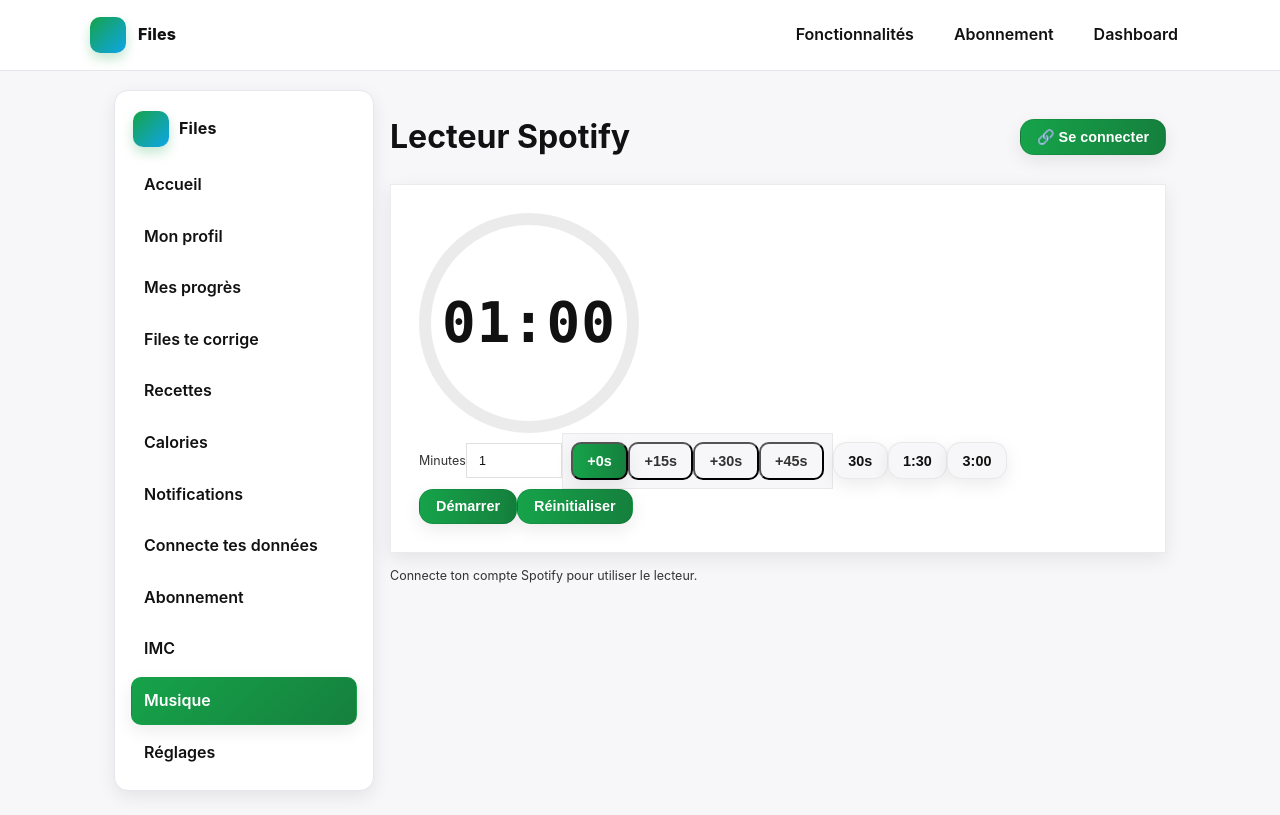
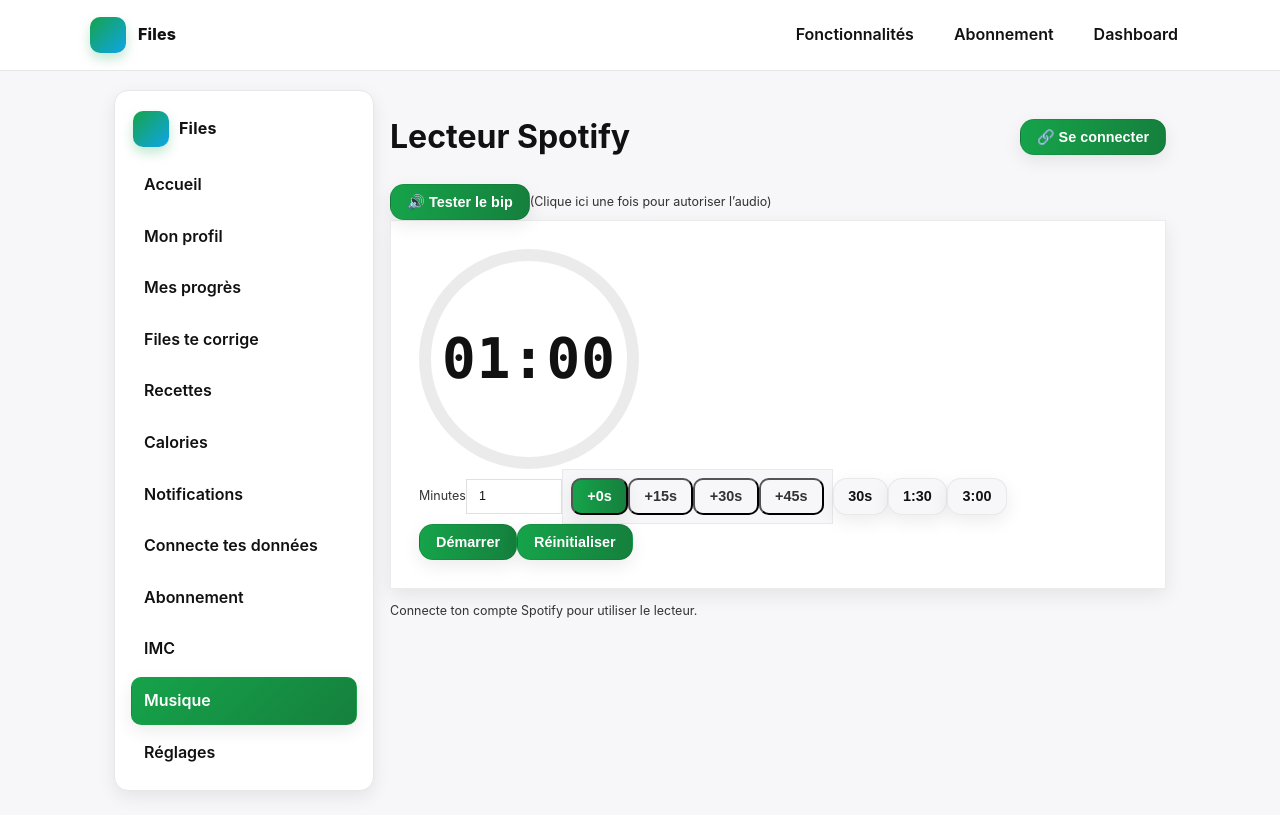
Before and after one commit to lebasquelyza/appli-files, a Next.js app in the folder apps/web/: page /dashboard/music in a window 1280 px wide. Built offline with nearby package versions, Linux system fonts and the light colour scheme; no server answers.

Commit message:
Update page.tsx

```diff
--- a/apps/web/app/dashboard/music/page.tsx
+++ b/apps/web/app/dashboard/music/page.tsx
@@ -1,4 +1,5 @@
 "use client";
+import { useEffect, useRef, useState } from "react";
 import { useSession, signIn, signOut } from "next-auth/react";
 import dynamic from "next/dynamic";
 
@@ -7,6 +8,63 @@ const Timer = dynamic(() => import("@/components/Timer"), { ssr: false });
 
 export default function MusicPage() {
   const { data: session, status } = useSession();
+  const [audioReady, setAudioReady] = useState(false);
+
+  // --- Web Audio pour le bip (dans cette page) ---
+  const audioCtxRef = useRef<AudioContext | null>(null);
+  const ensureAudioCtx = async () => {
+    const Ctx = (window.AudioContext || (window as any).webkitAudioContext);
+    if (!audioCtxRef.current) audioCtxRef.current = new Ctx();
+    if (audioCtxRef.current.state === "suspended") await audioCtxRef.current.resume();
+    return audioCtxRef.current;
+  };
+  const playBeep = async (duration = 0.3, freq = 880) => {
+    try {
+      const ctx = await ensureAudioCtx();
+      const osc = ctx.createOscillator();
+      const gain = ctx.createGain();
+      osc.type = "sine";
+      osc.frequency.value = freq;
+      osc.connect(gain);
+      gain.connect(ctx.destination);
+      const now = ctx.currentTime;
+      gain.gain.setValueAtTime(0.0001, now);
+      gain.gain.exponentialRampToValueAtTime(0.2, now + 0.01);
+      gain.gain.exponentialRampToValueAtTime(0.0001, now + duration);
+      osc.start(now);
+      osc.stop(now + duration + 0.05);
+    } catch {
+      /* ignore */
+    }
+  };
+
+  // --- Observe le DOM du Timer pour détecter "0s" ---
+  const timerHostRef = useRef<HTMLDivElement | null>(null);
+  const hasBeepedRef = useRef(false);
+  useEffect(() => {
+    const host = timerHostRef.current;
+    if (!host) return;
+
+    const obs = new MutationObserver(() => {
+      if (!audioReady) return; // évite les blocages auto-play
+      const txt = host.innerText || "";
+      // déclenche si on voit "0s" et on ne l'a pas encore fait
+      if (!hasBeepedRef.current && /\b0s\b/.test(txt)) {
+        hasBeepedRef.current = true;
+        // 2 petits bips pour être bien audible
+        playBeep();
+        setTimeout(() => playBeep(), 200);
+      }
+      // si on repart au-dessus de 0, on réarme
+      if (hasBeepedRef.current && /\b([1-9]\d*)s\b/.test(txt)) {
+        hasBeepedRef.current = false;
+      }
+    });
+
+    obs.observe(host, { subtree: true, characterData: true, childList: true });
+    return () => obs.disconnect();
+  }, [audioReady]);
+
   if (status === "loading") return <main className="p-6">Chargement…</main>;
 
   return (
@@ -20,12 +78,34 @@ export default function MusicPage() {
         )}
       </div>
 
-      {/* Minuteur (espacé) */}
-      <Timer />
+      {/* Bouton pour autoriser/tester le son */}
+      <div className="flex items-center gap-3">
+        <button
+          className="btn-dash"
+          title="Tester le bip"
+          onClick={async () => {
+            await ensureAudioCtx();
+            setAudioReady(true);
+            playBeep();
+          }}
+        >
+          🔊 Tester le bip
+        </button>
+        {!audioReady && <span className="text-sm" style={{ color: "var(--muted)" }}>
+          (Clique ici une fois pour autoriser l’audio)
+        </span>}
+      </div>
+
+      {/* Minuteur (espacé) — observé par MutationObserver */}
+      <div ref={timerHostRef}>
+        <Timer />
+      </div>
 
       {/* Player visible uniquement si connecté */}
       {session ? <SpotifyPlayer /> : (
-        <p className="text-sm" style={{color:"var(--muted)"}}>Connecte ton compte Spotify pour utiliser le lecteur.</p>
+        <p className="text-sm" style={{ color: "var(--muted)" }}>
+          Connecte ton compte Spotify pour utiliser le lecteur.
+        </p>
       )}
     </main>
   );
```
